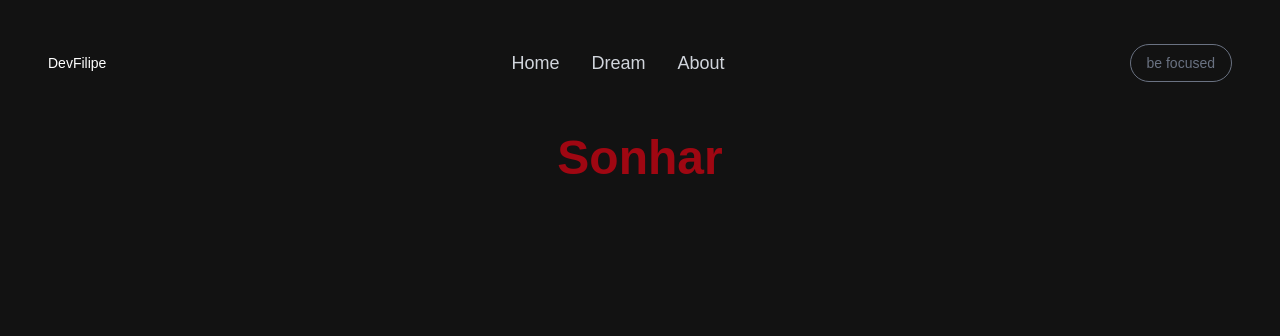
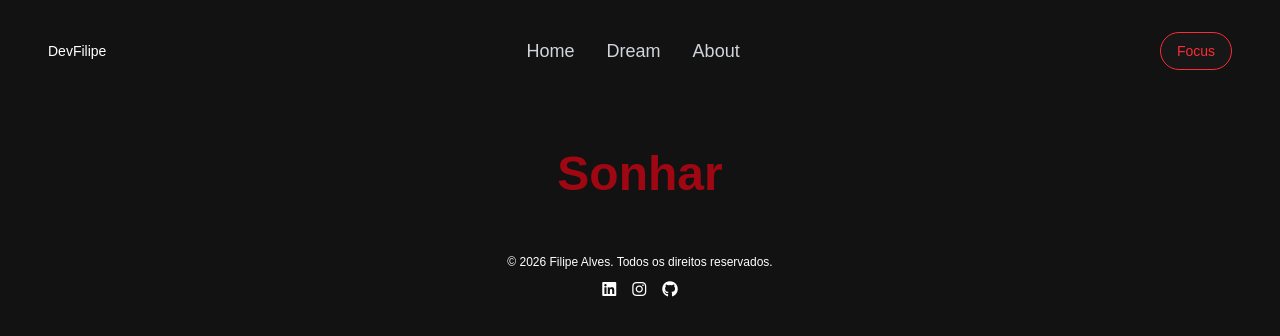
Before and after one commit to filipeasj/theDream, a React (Vite) app: page / in a window 1280 px wide. Both pictures are taken after a click on the button "Dream". Shown: the top 336 px of the page. Built offline with nearby package versions, Linux system fonts and the light colour scheme.

Commit message:
fix: correção de bugs frontend

```diff
--- a/index.html
+++ b/index.html
@@ -4,6 +4,10 @@
     <meta charset="UTF-8" />
     <link rel="icon" type="image/svg+xml" href="/vite.svg" />
     <meta name="viewport" content="width=device-width, initial-scale=1.0" />
+    <link
+      rel="stylesheet"
+      href="https://cdnjs.cloudflare.com/ajax/libs/font-awesome/6.5.1/css/all.min.css"
+    />
     <title>thedream</title>
   </head>
   <body>
--- a/src/App.jsx
+++ b/src/App.jsx
@@ -5,27 +5,29 @@ import Navbar from "./components/Navbar";
 import DreamSection from "./components/DreamSection";
 import AboutSection from "./components/Aboutsection";
 import { motion, AnimatePresence } from "framer-motion";
+import Footer from "./components/Footer";
 
 function App() {
-  const[secao, setSecao] = useState("inicio");
+  const [secao, setSecao] = useState("inicio");
 
   const renderizarSecao = () => {
     switch (secao) {
       case "inicio":
         return <HeroSection setSecao={setSecao} />;
       case "sonho":
-        return <DreamSection/>;
+        return <DreamSection />;
       case "sobre":
-        return <AboutSection/>;
+        return <AboutSection />;
       default:
         return <HeroSection setSecao={setSecao} />;
     }
-  }
+  };
 
   return (
-    <div className="min-h-screen text-white">
+    <div className="max-h-screen flex flex-col">
       <Navbar setSecao={setSecao} />
 
+      <main className="flex-1 flex items-center justify-center">
         <AnimatePresence mode="wait">
           <motion.div
           key={secao}
@@ -33,10 +35,14 @@ function App() {
           animate={{ opacity: 1 }}
           exit={{ opacity: 0 }}
           transition={{ duration: 0.5 }}
+            className="w-full"
           >
             {renderizarSecao()}
           </motion.div>
         </AnimatePresence>
+      </main>
+
+      <Footer />
     </div>
   );
 }
--- a/src/components/AboutSection.jsx
+++ b/src/components/AboutSection.jsx
@@ -3,13 +3,13 @@ import { aboutItems } from "../constants";
 export default function AboutSection() {
   return (
     <>
-      <div className="flex flex-col items-center mt-6 lg:mt-10">
-        <h1 className="text-5xl text-red-800 font-bold z-10 mb-20">Sobre</h1>
+      <div className="flex flex-col items-center mt-20">
+        <h1 className="text-5xl text-red-800 font-bold z-10 mb-5">Sobre</h1>
         <div className="flex flex-wrap justify-center gap-5">
             {aboutItems.map((item, index) => (
-                <div key={index} className="w-full md:w-1/2 lg:w-1/3 p-4 border border-gray-700 rounded-lg">
-                    <h2 className="text-2xl text-neutral-400 font-bold mb-2">{item.label}</h2>
-                    <p className="text-gray-500 font-light">{item.content}</p>
+                <div key={index} className="w-full md:w-1/2 lg:w-2/5 p-4 border border-gray-700 rounded-lg">
+                    <h2 className="text-xl text-neutral-400 font-bold mb-2">{item.label}</h2>
+                    <p className="text-gray-500 font-light text-sm">{item.content}</p>
                 </div>
             ))}
         </div>
--- a/src/components/DreamSection.jsx
+++ b/src/components/DreamSection.jsx
@@ -1,7 +1,7 @@
 export default function DreamSection() {
   return (
     <>
-      <div className="flex flex-col items-center mt-6 lg:mt-10">
+      <div className="flex flex-col items-center mt-6 lg:mt-20">
         <h1 className="text-5xl text-red-800 font-bold z-10">Sonhar</h1>
       </div>
     </>
--- /dev/null
+++ b/src/components/Footer.jsx
@@ -0,0 +1,23 @@
+export default function Footer() {
+  return (
+    <footer className="relative py-4 text-center mt-10">
+      <p className="text-xs">
+        © 2026 Filipe Alves. Todos os direitos reservados.
+      </p>
+
+      <div className="flex justify-center space-x-4 mt-2">
+        <a href="https://www.linkedin.com/in/filipeasj/" target="_blank" rel="noopener noreferrer">
+          <i className="fab fa-linkedin"></i>
+        </a>
+
+        <a href="https://www.instagram.com/filipeasj/" target="_blank" rel="noopener noreferrer">
+          <i className="fab fa-instagram"></i>
+        </a>
+
+        <a href="https://github.com/filipeasj" target="_blank" rel="noopener noreferrer">
+          <i className="fab fa-github"></i>
+        </a>
+      </div>
+    </footer>
+  );
+}
--- a/src/components/HeroSection.jsx
+++ b/src/components/HeroSection.jsx
@@ -3,22 +3,22 @@ import spinning from "../assets/spinning.mp4";
 export default function HeroSection({setSecao}) {
   return (
     <>
-      <div className="flex flex-col items-center mt-6 lg:mt-40">
+      <div className="flex flex-col items-center mt-6 lg:mt-50">
         <video
           src={spinning}
           autoPlay
           loop
           muted
-          className="absolute top-0 left-0 w-full object-cover z-0 opacity-20"
+          className="fixed top-0 left-0 w-full object-cover z-0 opacity-20 h-screen"
         />
-        <h1 className="text-5xl text-red-800 font-bold z-10">The Dream</h1>
+        <h1 className="text-5xl text-red-800 font-bold text-shadow-lg z-10">The Dream</h1>
         <span className="text-xl text-gray-500 z-10 font-semibold">Immersive Focus Timer</span>
         <div className="mt-10">
-          <button className="relative px-6 py-3 cursor-pointer mb-2 bg-gray-800 text-white rounded-full hover:bg-red-800 transition-colors duration-300" onClick={() => setSecao("sonho")}>
-            Enter the dream
+          <button className="relative px-6 py-3 cursor-pointer bg-gray-800 text-white rounded-full hover:bg-red-800 transition-colors duration-300" onClick={() => setSecao("sonho")}>
+            Let´s dream
           </button>
         </div>
-        <span className="mt-5 text-1xl z-10">Foque sem distrações</span>
+        <span className="mt-1 text-1xl z-10 mb-35">Focus without distractions</span>
       </div>
     </>
   );
--- a/src/components/Navbar.jsx
+++ b/src/components/Navbar.jsx
@@ -2,13 +2,13 @@ import { navItems } from "../Constants";
 
 const Navbar = ({setSecao}) => {
   return (
-    <nav className="sticky top-0 z-50 py-3 ">
+    <nav className="sticky top-0 z-50 ">
       <div className="container px-4 mx-auto relative text-sm">
         <div className="flex justify-between items-center">
           <div className="flex items-center">
             <span>DevFilipe</span>
           </div>
-          <div className="hidden lg:flex space-x-12">
+          <div className="hidden lg:flex space-x-10">
             {navItems.map((item, index) => (
               <button
                 key={index}
@@ -20,8 +20,8 @@ const Navbar = ({setSecao}) => {
             ))}
           </div>
           <div>
-            <button className="hidden lg:flex px-4 py-2 border border-gray-500 text-gray-500 rounded-full hover:scale-105 hover:text-red-800 hover:border-red-800 ease-in-out transition duration-300">
-              be focused
+            <button className="hidden lg:flex px-4 py-2 border bg-neutral-900 border-red-500 text-red-500 rounded-full hover:scale-105 ease-in-out transition duration-300">
+              Focus
             </button>
           </div>
         </div>
--- a/src/constants/index.jsx
+++ b/src/constants/index.jsx
@@ -5,7 +5,24 @@ export  const navItems = [
 ]
 
 export const aboutItems = [
-    {label: "O que é o The Dream?", content: "O The Dream é um aplicativo de timer focado em proporcionar uma experiência imersiva para ajudar os usuários a se concentrarem em suas tarefas."},
-    {label: "Como funciona?", content: "O aplicativo oferece diferentes modos de timer, como o Pomodoro"},
-    {label: "Quais são os benefícios?", content: "O The Dream ajuda os usuários a melhorarem sua concentração, aumentarem a produtividade e reduzirem as distrações, proporcionando uma experiência única e envolvente."},
-]
+  {
+    label: "O que é o The Dream?",
+    content:
+      "O The Dream é um aplicativo de foco inspirado no conceito de imersão apresentado no filme A Origem (Inception). A proposta é simples: ao iniciar um ciclo de concentração, você 'entra em um sonho', criando um ambiente mental livre de distrações para se dedicar totalmente a uma tarefa."
+  },
+  {
+    label: "Como funciona?",
+    content:
+      "O aplicativo utiliza um sistema de timer inspirado na técnica Pomodoro. Você define um período de tempo e, ao iniciar o ciclo, entra em um estado de foco profundo. Durante esse intervalo, a ideia é permanecer totalmente imerso na atividade, como se estivesse dentro de um sonho onde apenas sua tarefa existe."
+  },
+  {
+    label: "Por que isso funciona?",
+    content:
+      "Estudos em psicologia cognitiva mostram que períodos limitados de foco intenso ajudam o cérebro a manter a atenção por mais tempo e reduzir a fadiga mental. Ao dividir o trabalho em ciclos de concentração e descanso, o cérebro mantém níveis mais altos de produtividade e clareza mental."
+  },
+  {
+    label: "Qual é o objetivo do projeto?",
+    content:
+      "O The Dream foi criado como um experimento de interface e experiência do usuário. A ideia é transformar uma simples ferramenta de produtividade em algo mais envolvente, utilizando narrativa, design e interação para tornar o foco uma experiência quase cinematográfica."
+  }
+];
```
Lines whose indentation alone changed are shown as unchanged.
